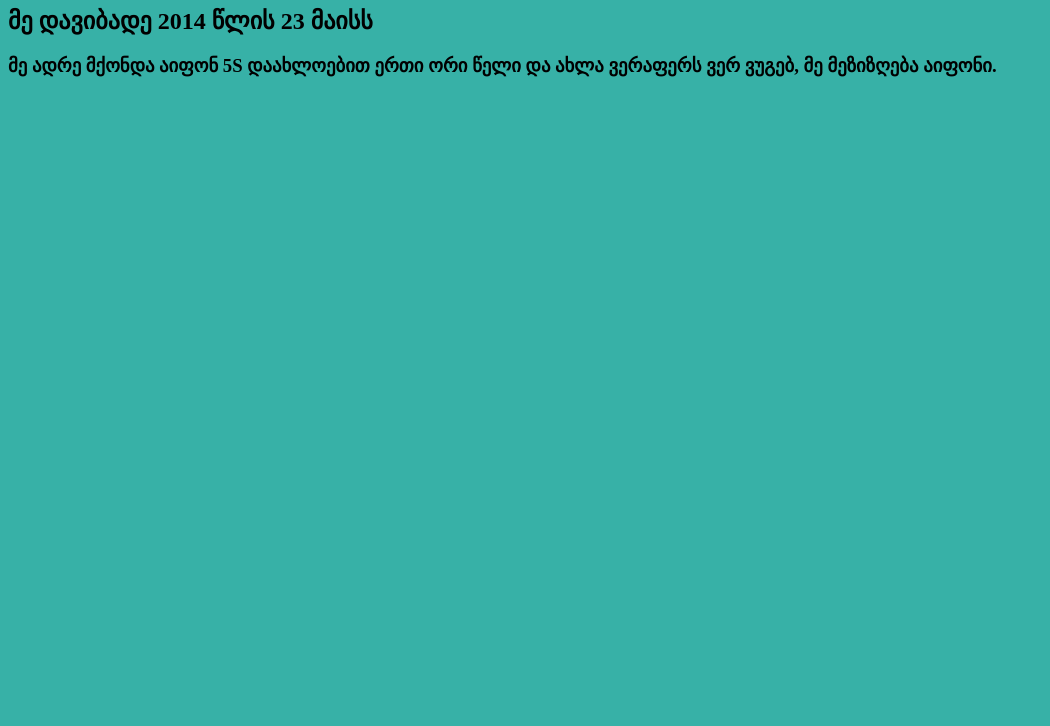
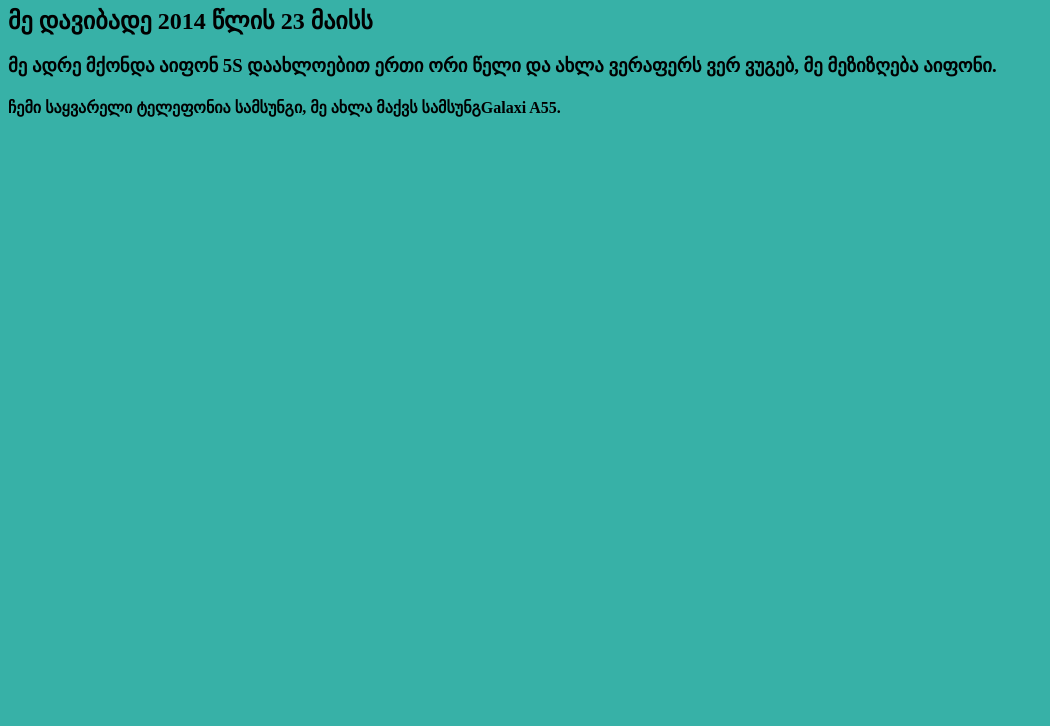
Before and after one commit to mikheil842/mikheil842, a plain HTML site: page index.html in a window 1280 px wide. Shown: the part 74-800 px from the top of the page, without its empty margins (0-1050 px from the left). Drawn offline with Linux system fonts and the light colour scheme.

Commit message:
მე დავამატე ჩემი საყვარელი ტელეფონი.

```diff
--- a/index.html
+++ b/index.html
@@ -10,5 +10,6 @@
     <h1>ეს არის მიხეილ მესხიშვილის საიტი</h1>
     <h2>მე დავიბადე 2014 წლის 23 მაისს</h2>
     <h3>მე ადრე მქონდა აიფონ 5S დაახლოებით ერთი ორი წელი და ახლა ვერაფერს ვერ ვუგებ, მე მეზიზღება აიფონი.</h3>
+    <h4>ჩემი საყვარელი ტელეფონია სამსუნგი, მე ახლა მაქვს სამსუნგGalaxi A55.</h4>
 </body>
 </html>
```
